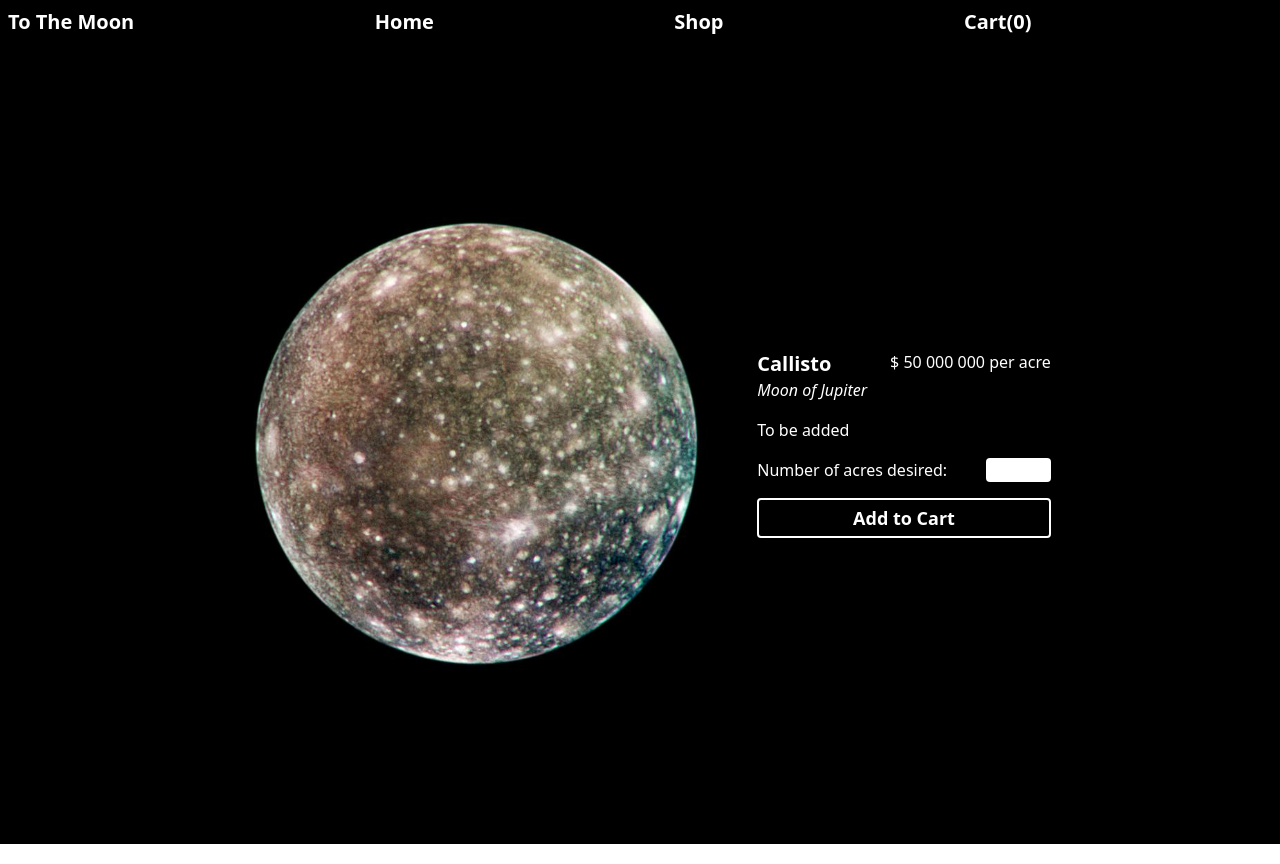
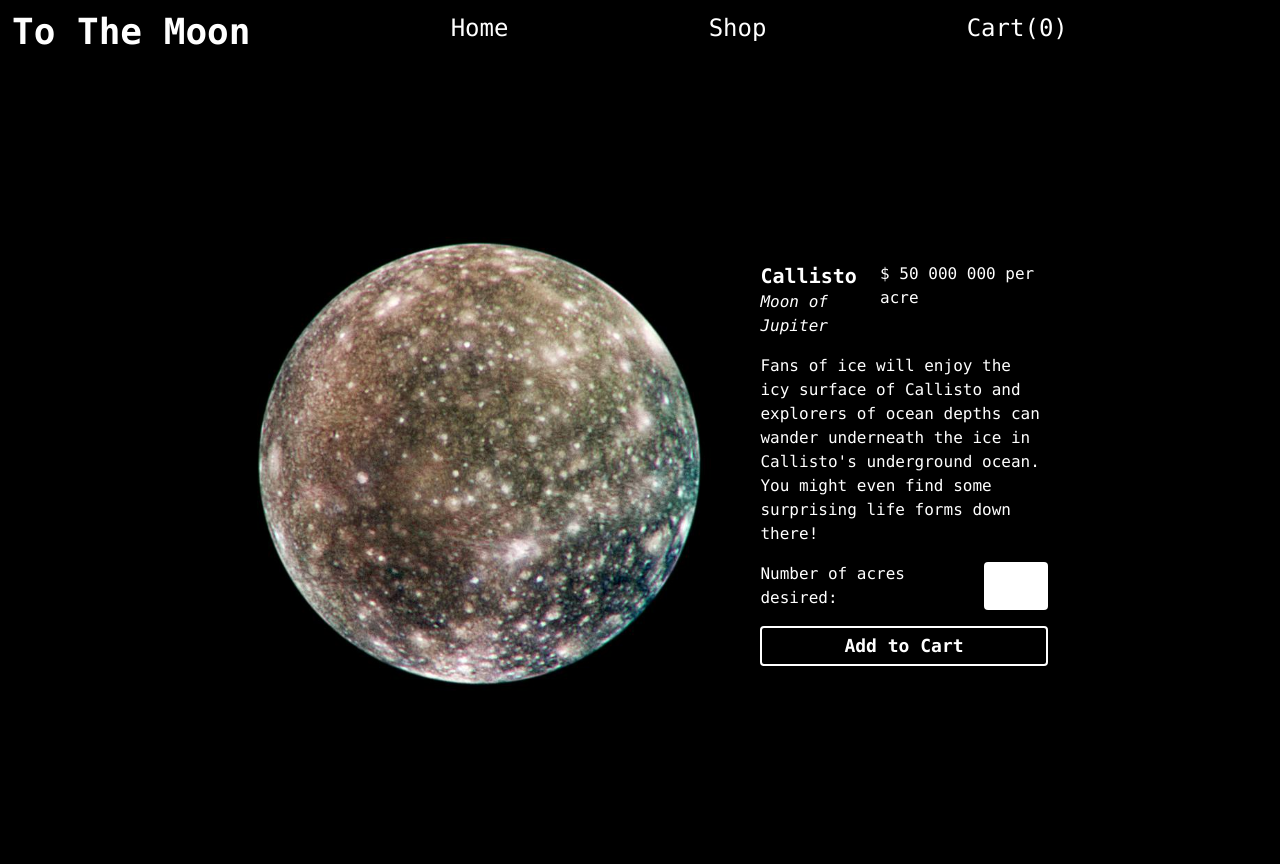
Before and after one commit to edouardblais/online-shop, a React (Create React App) app: page /Shop/Callisto in a window 1280 px wide. Built offline with nearby package versions, Linux system fonts and the light colour scheme.

Commit message:
added more info in data to display for each moon page, added a bit more styling

```diff
--- a/src/components/Cart.js
+++ b/src/components/Cart.js
@@ -11,7 +11,7 @@ const Cart = ({cart,
               }) => {
 
     return (
-        <div className="bg-black flex flex-col items-center flex-grow min-h-screen p-24">
+        <div className="bg-black flex flex-col items-center flex-grow min-h-screen p-24 font-mono">
             <div className="bg-white text-black flex flex-col grow gap-4 p-4 max-w-xl min-w-[25%] rounded">
                 <div className="gap-4 flex flex-col">
                     {cart?.map((item, index) => (
--- a/src/components/Checkout.js
+++ b/src/components/Checkout.js
@@ -2,7 +2,7 @@ import React from 'react';
 
 const Checkout = () => {
     return (
-        <div className="bg-black text-white flex flex-col items-center flex-grow h-screen p-4 font-bold text-xl justify-center">
+        <div className="bg-black text-white flex flex-col items-center flex-grow h-screen p-4 font-bold text-xl justify-center font-mono">
             Oops! Turns out I can't really sell you land on moons...
         </div>
     )
--- a/src/components/Data.js
+++ b/src/components/Data.js
@@ -12,70 +12,70 @@ import tritonimage from '../images/triton.jpg';
 const Data = [
     {name:'The Moon',
      planet:'Earth',
-     info: 'To be added',
+     info: 'At only 385 000 km from Earth, this makes The Moon our most accessible celestial body for you to call home. Enjoy superb views of the Earth from your patio!',
      image: moonimage,
      price: 30000000,
      count: 0,
     },
     {name:'Phobos',
     planet:'Mars',
-    info:'To be added',
+    info:'One of your smallest moon for you to acquire land ownership on makes it our most intimate moon. Home of a one of a kind 10 km wide crater!',
     image: phobosimage,
     price: 40000000,
     count: 0,
    },
     {name:'Callisto',
      planet:'Jupiter',
-     info: 'To be added',
+     info: "Fans of ice will enjoy the icy surface of Callisto and explorers of ocean depths can wander underneath the ice in Callisto's underground ocean. You might even find some surprising life forms down there!",
      image: callistoimage,
      price: 50000000,
      count: 0,
     },
     {name:'Io',
      planet:'Jupiter',
-     info: 'To be added',
+     info: "You like it warm? You like action? Look no further, Io has hundreds of active volcalnoes to keep you on your toes. No more snowy winters for you!",
      image: ioimage,
      price: 70000000,
      count: 0,
     },
     {name:'Ganymede',
      planet: 'Jupiter',
-     info: 'To be added',
+     info: 'Welcome on the largest moon we have to offer! Outdoorsy peeps will love the wide open space of Ganymede. You can even travel around on its surface in your ice skates!',
      image: ganymedeimage,
      price: 50000000,
      count: 0,
    },
    {name:'Europa',
      planet: 'Jupiter',
-     info: 'To be added',
+     info: 'You like it on Earth? Well Europa might be just for you. It has salty liquid water, ice, a rocky mantle and might even harbour some life! Come check it out for yourself!',
      image: europaimage,
      price: 50000000,
      count: 0,
     },
    {name:'Enceladus',
      planet: 'Saturn',
-     info: 'To be added',
+     info: 'Not into craters and potholes? Come live on Enceladus and enjoy a smooooth clean white surface. Do not forget your coat though, it can get quite cold at times (down to minus 201 degrees Celcius).',
      image: enceladusimage,
      price: 40000000,
      count: 0,
     },
     {name:'Titan',
     planet:'Saturn',
-    info:'To be added',
+    info:"Breathing profundly while kayaking on wild rivers, sounds like something you would miss on Earth? No, you will not if you get some land on Saturn's largest moon!",
     image: titanimage,
     price: 60000000,
     count: 0,
    },
     {name:'Triton',
      planet:'Neptune',
-     info:'To be added',
+     info:"You like to live on your terms and go your own way even if everybody is going the other direction? We have the moon just for you. Triton is the only moon orbiting in the opposite direction as its planet rotation. Talk about strong independency!",
      image: tritonimage,
      price: 40000000,
      count: 0,
     },
     {name:'Charon',
      planet:'Pluto',
-     info: 'To be added',
+     info: 'Real adventure awaits those who are willing to travel to our furthest moon. Only about 20 000 km from Pluto, buying land on Charon also means enjoying easy access to another planet!',
      image: charonimage,
      price: 90000000,
      count: 0,
--- a/src/components/Home.js
+++ b/src/components/Home.js
@@ -3,7 +3,7 @@ import '../index.css'
 
 const Home = () => {
     return (
-        <div className="bg-black text-white flex flex-col items-center flex-grow h-screen p-4 font-bold text-xl justify-center">
+        <div className="bg-black text-white flex flex-col items-center flex-grow h-screen p-4 font-bold text-xl justify-center font-mono">
             Home
         </div>
     )
--- a/src/components/Moon.js
+++ b/src/components/Moon.js
@@ -10,7 +10,7 @@ const Moon = ({addAcres,
     const moondata = Data.filter(moon => (moon.name === name));
 
     return (
-        <div className="bg-black flex flex-col items-center flex-grow min-h-screen p-24">
+        <div className="bg-black flex flex-col items-center flex-grow min-h-screen p-24 font-mono">
             <div className="bg-black text-white flex justify-center items-center grow gap-4 p-4 max-w-[60%] min-w-[25%]">
                 <div>
                     <img alt="" src={moondata[0].image} className="aspect-auto max-w-lg"></img>
--- a/src/components/Nav.js
+++ b/src/components/Nav.js
@@ -4,17 +4,17 @@ import '../index.css'
 
 const Nav = ({cart}) => {
     return (
-        <nav className="flex flex-row text-white bg-black p-2">
-            <h1 className="text-xl font-bold">To The Moon</h1>
+        <nav className="flex flex-row text-white bg-black p-3 font-mono">
+            <h1 className="text-4xl font-bold">To The Moon</h1>
             <ul className="flex flex-grow flex-row justify-evenly">
                 <Link to=''>
-                    <li className="text-xl font-bold">Home</li>
+                    <li className="text-2xl">Home</li>
                 </Link>
                 <Link to='Shop'>
-                    <li className="text-xl font-bold">Shop</li>
+                    <li className="text-2xl">Shop</li>
                 </Link>
                 <Link to='Cart'>
-                    <li className="text-xl font-bold">Cart({cart.length})</li>
+                    <li className="text-2xl">Cart({cart.length})</li>
                 </Link>
             </ul>
         </nav>
--- a/src/components/Shop.js
+++ b/src/components/Shop.js
@@ -8,8 +8,8 @@ const Shop = ({addToCart,
                numberWithSep,
             }) => {
     return (
-        <div className="bg-black flex flex-col items-center flex-grow min-h-screen p-24">
-            <div className="bg-black text-white flex justify-center flex-col grow gap-4 p-4 max-w-[60%] min-w-[25%] rounded">
+        <div className="bg-black flex flex-col items-center flex-grow min-h-screen p-24 font-mono">
+            <div className="bg-black text-white flex justify-center flex-col grow gap-4 p-4 max-w-[65%] min-w-[25%] rounded">
                 <div className="flex flex-col gap-6 flex-wrap justify-center items-center">
                     {Data?.map((mooninfo) => {
                         return ( <div key={mooninfo.name} className="flex flex-row gap-4">
```
Also changed, not shown: 2 other files (tests, documents, lock files or other folders).
